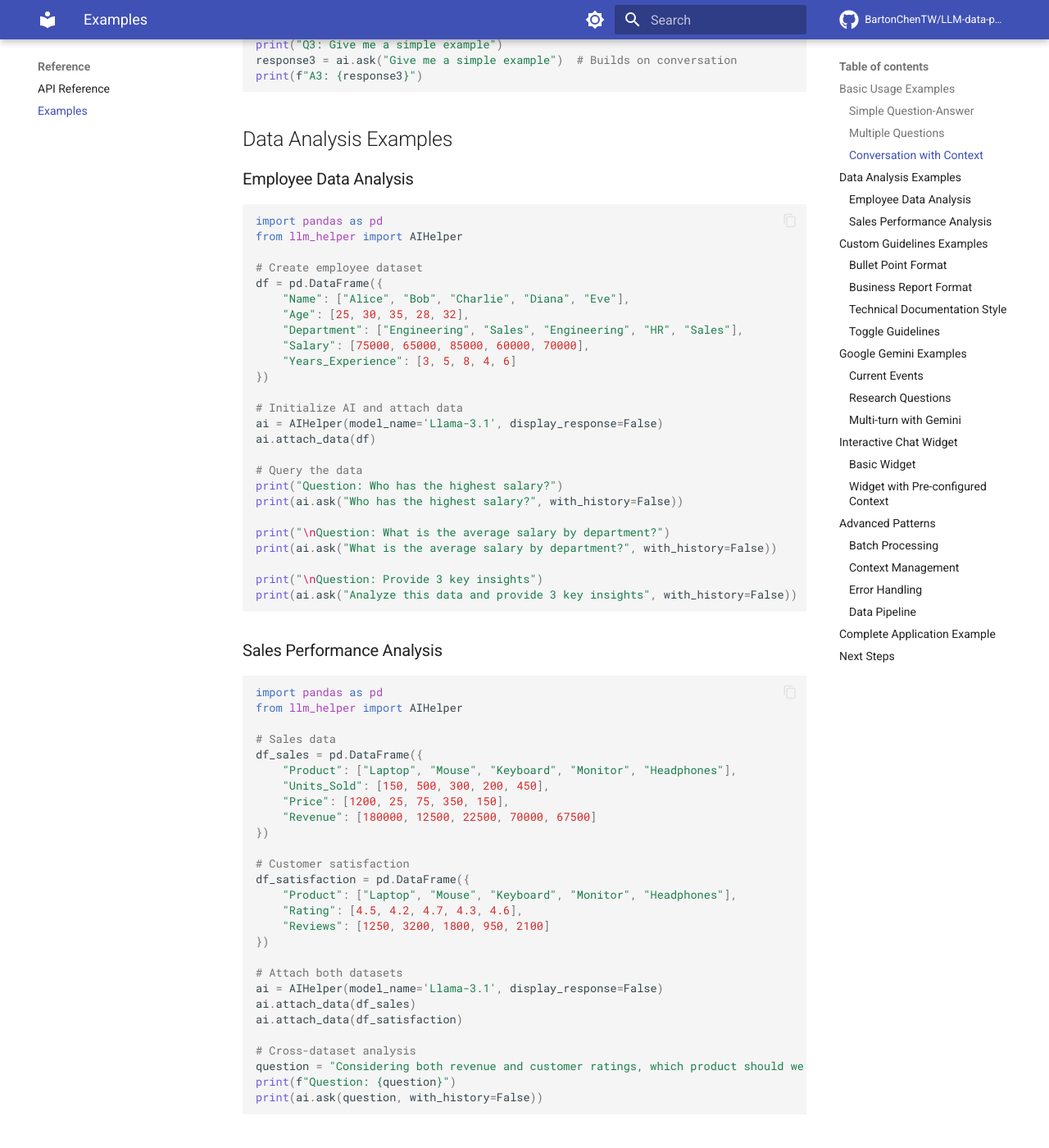
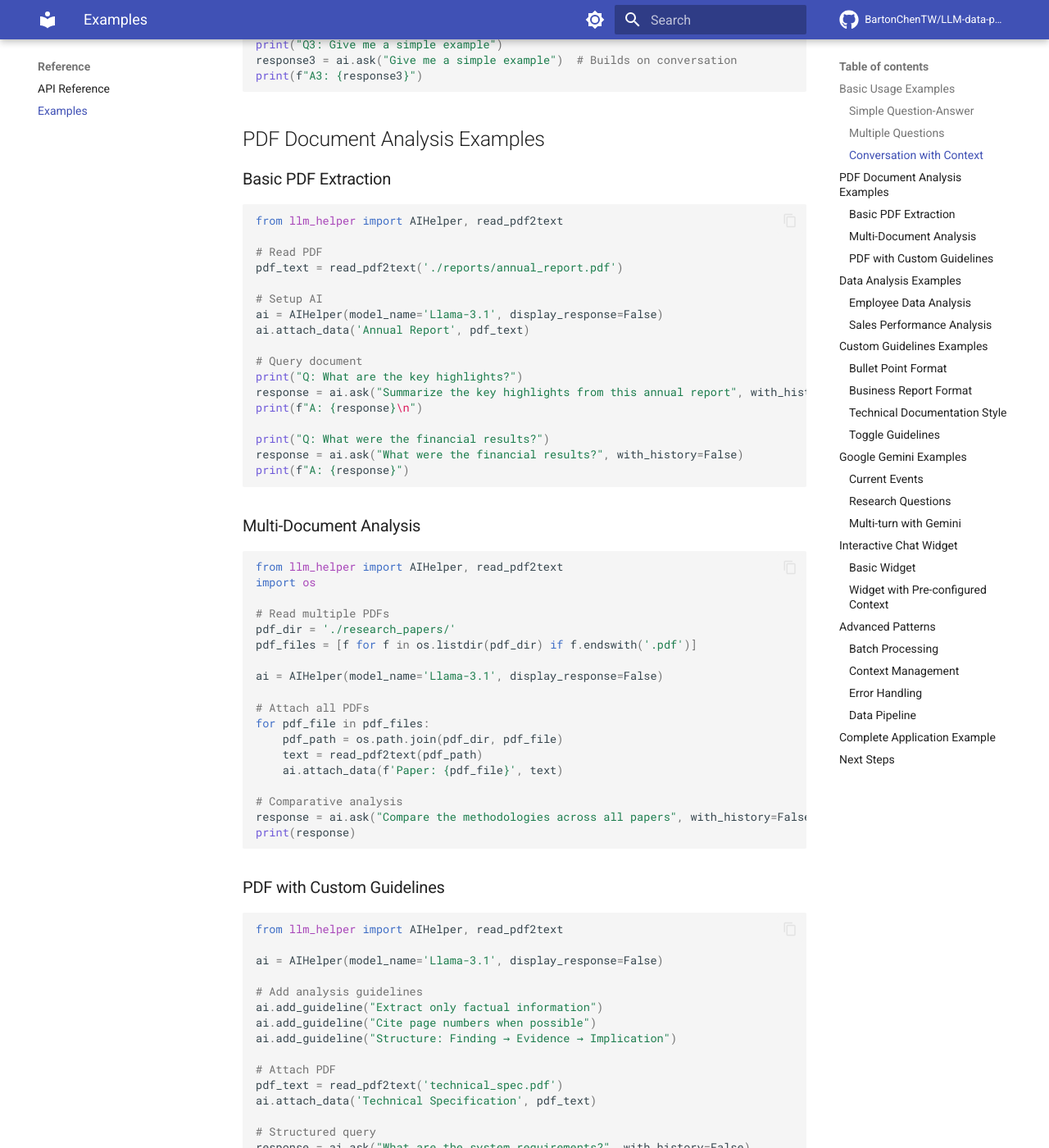
Before and after one commit to BartonChenTW/LLM-data-processer, an MkDocs documentation site: the page built from docs/examples.md, in a window 1280 px wide and 1400 px high, scrolled down 1125 px. Shown: the whole window at 82% size. Built offline with MkDocs 1.6.1 and Material for MkDocs 9.7.7, drawn with Linux system fonts in a browser that asks for light colours; comment, search, counter and statistics services are not loaded; the version menu is left out; some of the changed text lies outside the part shown.

````diff
--- a/docs/examples.md
+++ b/docs/examples.md
@@ -50,6 +50,74 @@
 print("Q3: Give me a simple example")
 response3 = ai.ask("Give me a simple example")  # Builds on conversation
 print(f"A3: {response3}")
+```
+
+## PDF Document Analysis Examples
+
+### Basic PDF Extraction
+
+```python
+from llm_helper import AIHelper, read_pdf2text
+
+# Read PDF
+pdf_text = read_pdf2text('./reports/annual_report.pdf')
+
+# Setup AI
+ai = AIHelper(model_name='Llama-3.1', display_response=False)
+ai.attach_data('Annual Report', pdf_text)
+
+# Query document
+print("Q: What are the key highlights?")
+response = ai.ask("Summarize the key highlights from this annual report", with_history=False)
+print(f"A: {response}\n")
+
+print("Q: What were the financial results?")
+response = ai.ask("What were the financial results?", with_history=False)
+print(f"A: {response}")
+```
+
+### Multi-Document Analysis
+
+```python
+from llm_helper import AIHelper, read_pdf2text
+import os
+
+# Read multiple PDFs
+pdf_dir = './research_papers/'
+pdf_files = [f for f in os.listdir(pdf_dir) if f.endswith('.pdf')]
+
+ai = AIHelper(model_name='Llama-3.1', display_response=False)
+
+# Attach all PDFs
+for pdf_file in pdf_files:
+    pdf_path = os.path.join(pdf_dir, pdf_file)
+    text = read_pdf2text(pdf_path)
+    ai.attach_data(f'Paper: {pdf_file}', text)
+
+# Comparative analysis
+response = ai.ask("Compare the methodologies across all papers", with_history=False)
+print(response)
+```
+
+### PDF with Custom Guidelines
+
+```python
+from llm_helper import AIHelper, read_pdf2text
+
+ai = AIHelper(model_name='Llama-3.1', display_response=False)
+
+# Add analysis guidelines
+ai.add_guideline("Extract only factual information")
+ai.add_guideline("Cite page numbers when possible")
+ai.add_guideline("Structure: Finding → Evidence → Implication")
+
+# Attach PDF
+pdf_text = read_pdf2text('technical_spec.pdf')
+ai.attach_data('Technical Specification', pdf_text)
+
+# Structured query
+response = ai.ask("What are the system requirements?", with_history=False)
+print(response)
 ```
 
 ## Data Analysis Examples
````
Also changed, not shown: README.md (+1 -0 lines), docs/api-reference.md (+32 -0 lines), docs/index.md (+1 -0 lines), docs/installation.md (+20 -1 lines), docs/usage.md (+36 -0 lines).
